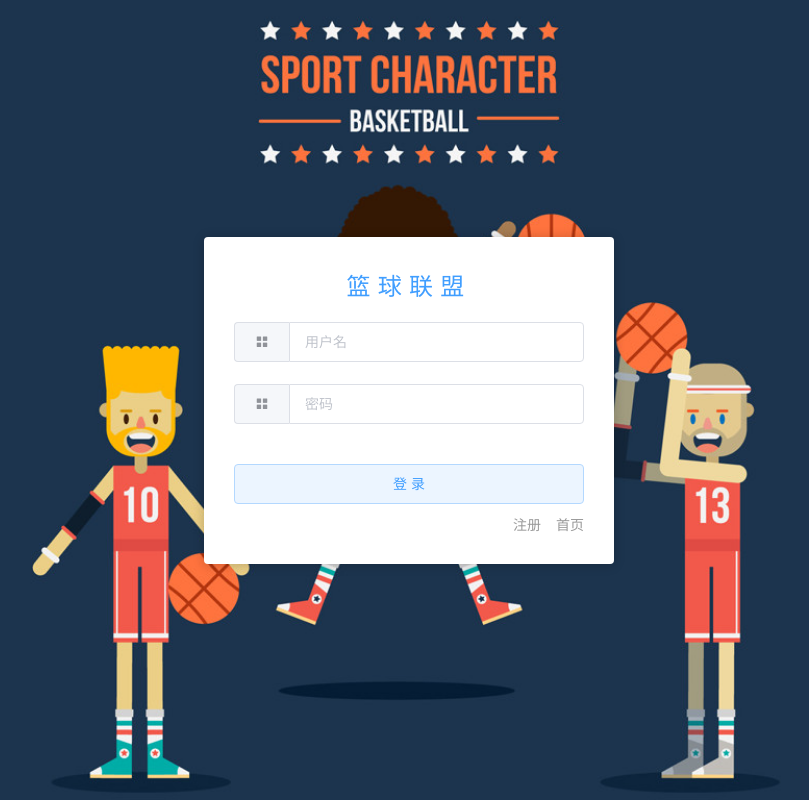
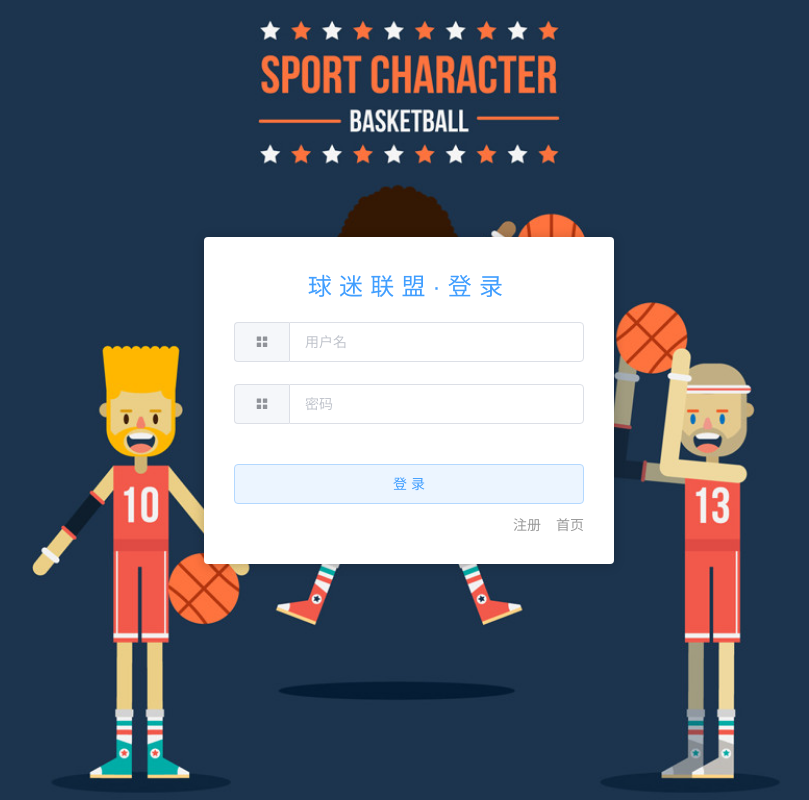
Before and after one commit to webCaolixin/forum-src, a Vue app: page /#/Login in a window 1280 px wide. Shown: the whole page, without its empty margins (231-1040 px from the left). Built offline with nearby package versions, Linux system fonts and the light colour scheme.

Commit message:
注册/登录 title修改

```diff
--- a/src/pages/Login.vue
+++ b/src/pages/Login.vue
@@ -2,7 +2,7 @@
 	<section id="login">
 		<div class="login-wrapper">
 			<div id="login-form-wrapper">
-				<h1 class="login-title">篮球联盟</h1>
+				<h1 class="login-title">球迷联盟·登录</h1>
 				<el-form ref="loginForm" :model="loginForm" :rules="loginFormRules">
 					<el-form-item prop="username">
 						<el-input v-model="loginForm.username" placeholder="用户名">
--- a/src/pages/Register.vue
+++ b/src/pages/Register.vue
@@ -2,7 +2,7 @@
 	<section id="register">
 		<div class="register-wrapper">
 			<div id="register-form-wrapper">
-				<h1 class="register-title">注册</h1>
+				<h1 class="register-title">球迷联盟·注册</h1>
 				<el-form ref="registerForm" :model="registerForm" :rules="registerFormRules">
 					<el-form-item prop="username">
 						<el-input v-model="registerForm.username" placeholder="用户名">
```
